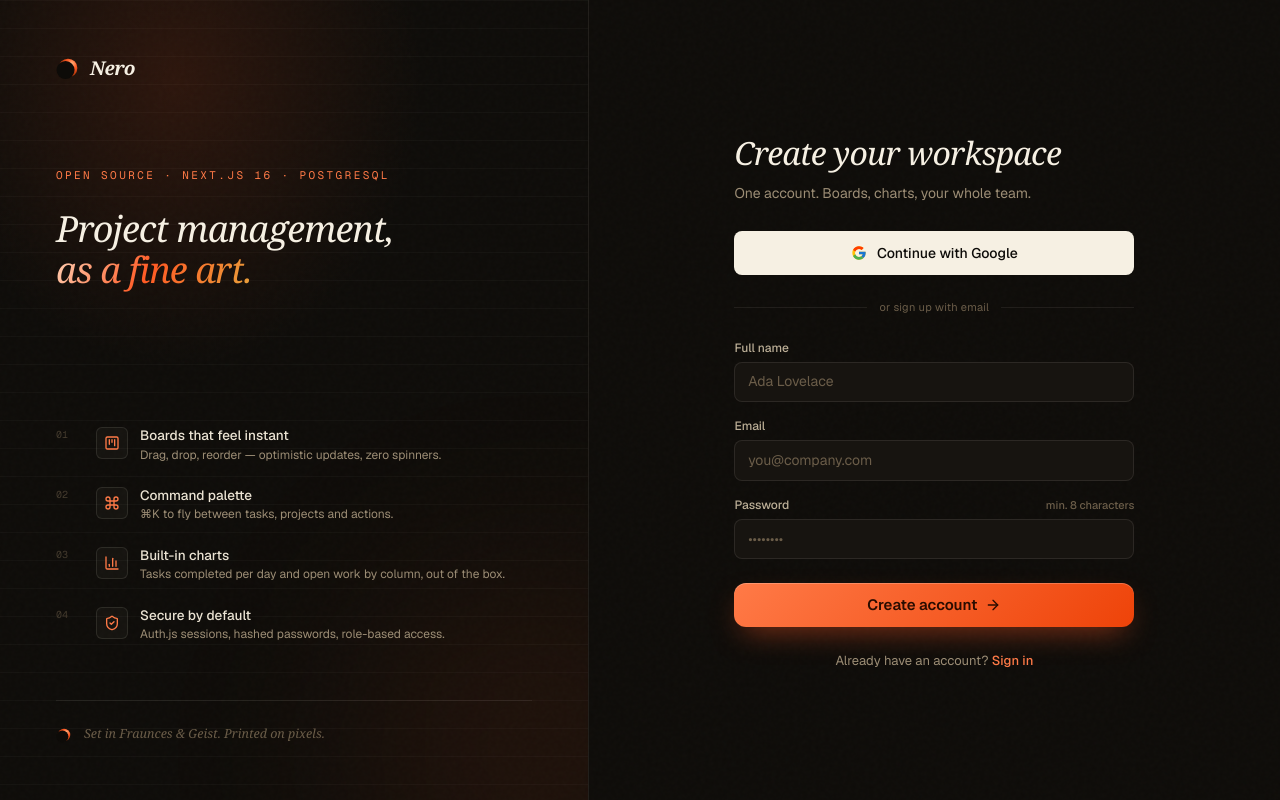
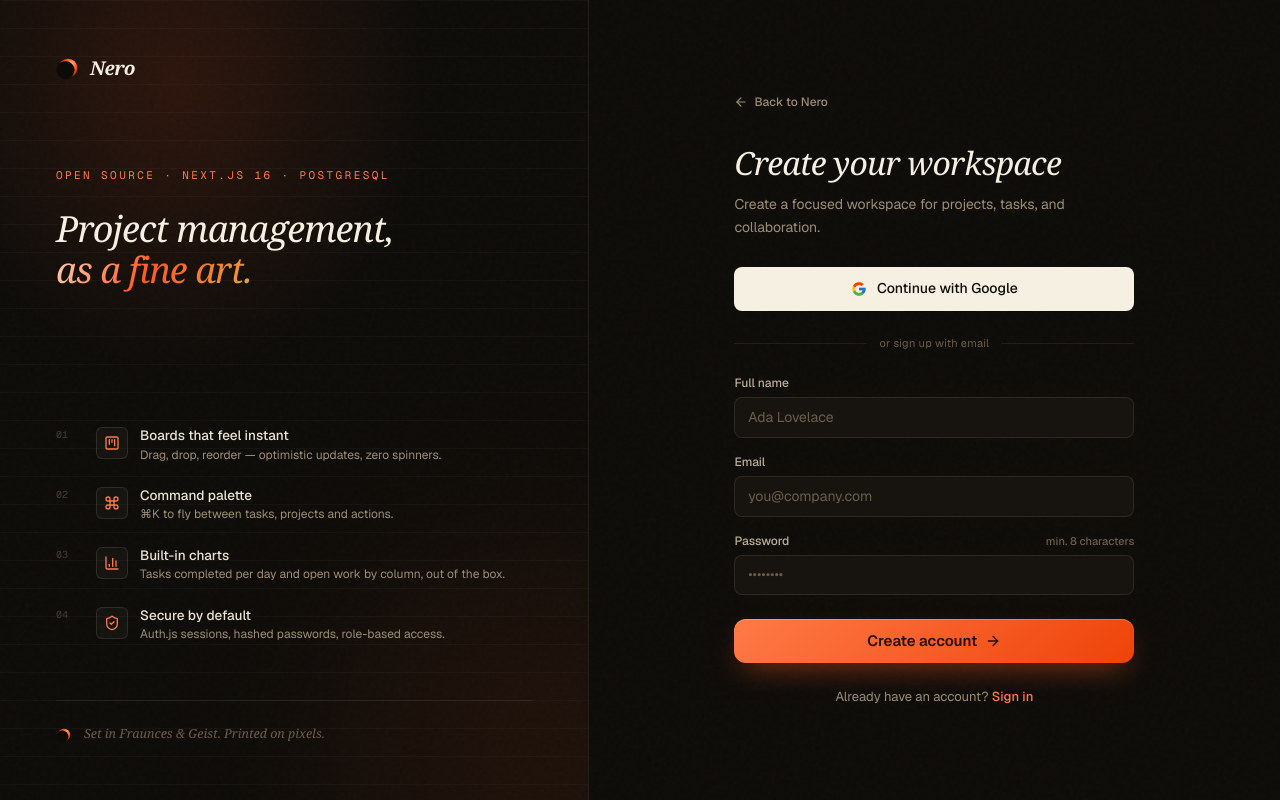
Before and after one commit to nextern-dev/Nero, a Next.js app: page /register in a window 1280 px wide. Built offline with nearby package versions, Linux system fonts and the light colour scheme; no server answers.

Commit message:
refine authentication experience

```diff
--- a/src/components/auth-form.tsx
+++ b/src/components/auth-form.tsx
@@ -1,6 +1,6 @@
 "use client";
 
-import { ArrowRight, Sparkles } from "lucide-react";
+import { ArrowLeft, ArrowRight } from "lucide-react";
 import Link from "next/link";
 import { useState, useTransition } from "react";
 import { login, loginWithGoogle, register } from "@/actions/auth";
@@ -82,14 +82,23 @@
 
   return (
     <div className="animate-mount">
-      <div className="mb-8 lg:hidden">
-        <Logo size={28} />
+      <div className="mb-7 flex items-center justify-between">
+        <Link
+          href="/"
+          className="inline-flex items-center gap-1.5 text-[12px] font-medium text-ink-400 transition-colors hover:text-ink-100"
+        >
+          <ArrowLeft className="h-3.5 w-3.5" />
+          Back to Nero
+        </Link>
+        <div className="lg:hidden">
+          <Logo size={24} />
+        </div>
       </div>
       <h1 className="font-display text-[32px] font-medium tracking-tight text-ink-50 italic">
         Welcome back
       </h1>
-      <p className="mt-1.5 text-sm text-ink-400">
-        Sign in to your workspace to continue.
+      <p className="mt-1.5 text-sm leading-relaxed text-ink-400">
+        Pick up where you left off and keep your team moving.
       </p>
 
       <div className="mt-7">
@@ -132,26 +141,6 @@
         </Button>
       </form>
 
-      <button
-        type="button"
-        onClick={() => {
-          setEmail("demo@nero.dev");
-          setPassword("demo1234");
-          setError(null);
-        }}
-        className="mt-4 flex w-full items-center gap-3 rounded-lg border border-brand-500/25 bg-brand-500/[0.07] px-3.5 py-3 text-left transition-colors hover:border-brand-500/45 hover:bg-brand-500/[0.11]"
-      >
-        <Sparkles className="h-4 w-4 shrink-0 text-brand-400" />
-        <span className="min-w-0 flex-1">
-          <span className="block text-[13px] font-medium text-brand-300">
-            Try the demo workspace
-          </span>
-          <span className="block truncate font-mono text-[11px] text-ink-400">
-            demo@nero.dev · demo1234 — click to autofill
-          </span>
-        </span>
-      </button>
-
       <p className="mt-6 text-center text-[13px] text-ink-400">
         New to Nero?{" "}
         <Link
@@ -183,14 +172,23 @@
 
   return (
     <div className="animate-mount">
-      <div className="mb-8 lg:hidden">
-        <Logo size={28} />
+      <div className="mb-7 flex items-center justify-between">
+        <Link
+          href="/"
+          className="inline-flex items-center gap-1.5 text-[12px] font-medium text-ink-400 transition-colors hover:text-ink-100"
+        >
+          <ArrowLeft className="h-3.5 w-3.5" />
+          Back to Nero
+        </Link>
+        <div className="lg:hidden">
+          <Logo size={24} />
+        </div>
       </div>
       <h1 className="font-display text-[32px] font-medium tracking-tight text-ink-50 italic">
         Create your workspace
       </h1>
-      <p className="mt-1.5 text-sm text-ink-400">
-        One account. Boards, charts, your whole team.
+      <p className="mt-1.5 text-sm leading-relaxed text-ink-400">
+        Create a focused workspace for projects, tasks, and collaboration.
       </p>
 
       <div className="mt-7">
```
